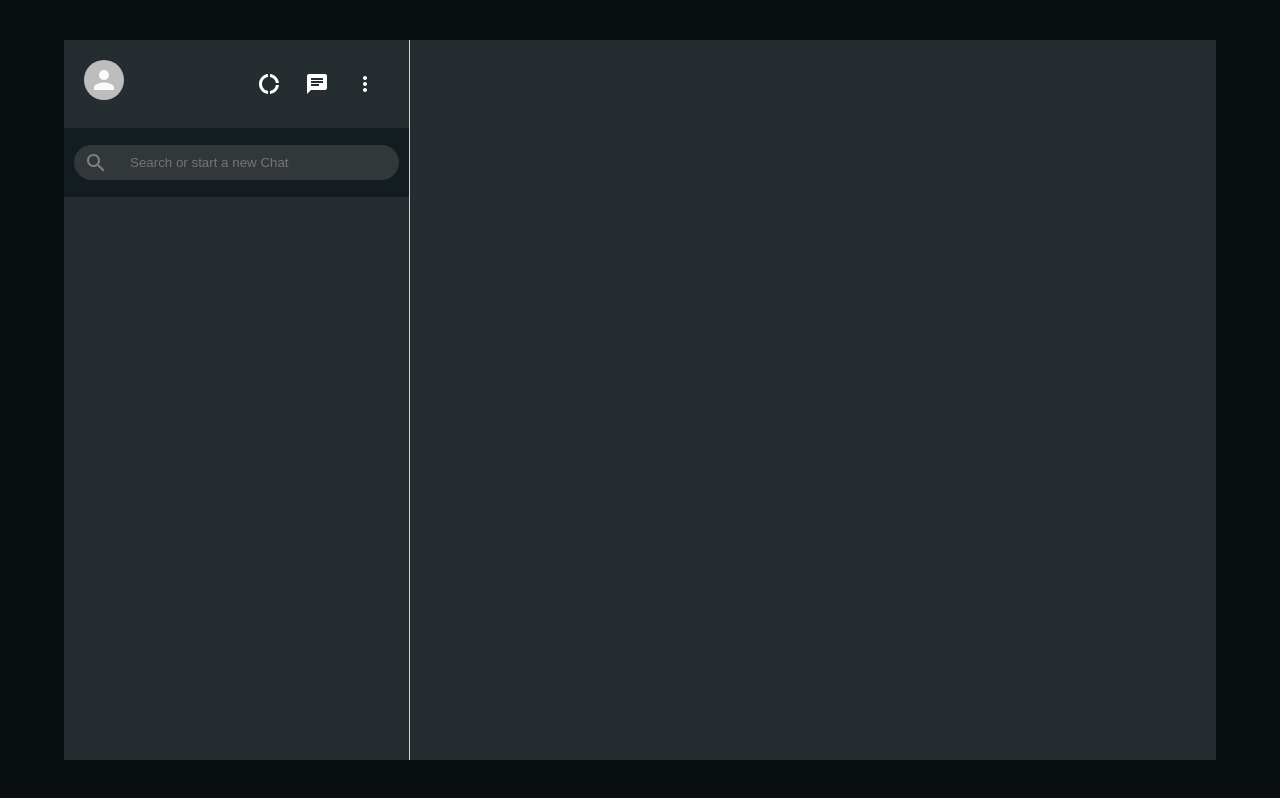
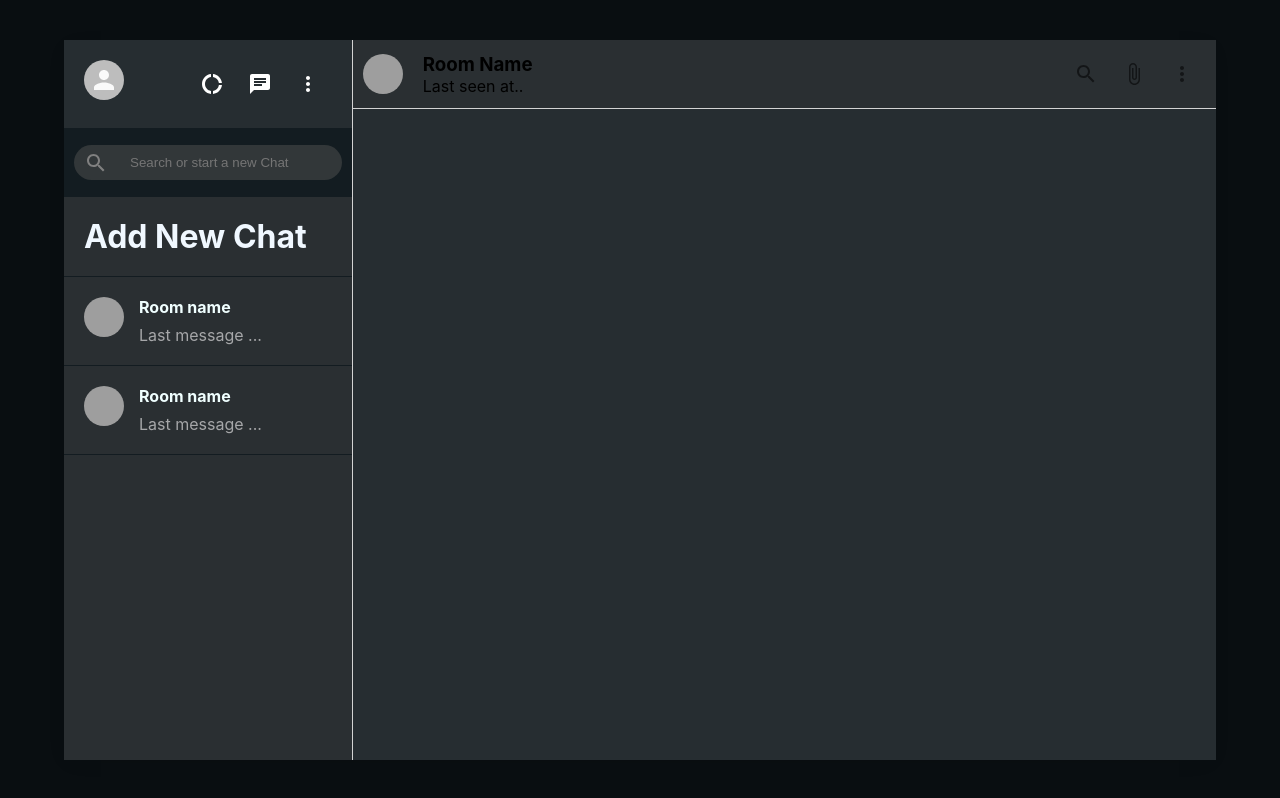
Before and after one commit to kshitij-18/ChatAPP, a React (Create React App) app: page / in a window 1280 px wide. Built offline with nearby package versions, Linux system fonts and the light colour scheme; grey boxes are pictures that could not be loaded.

Commit message:
Completed frontend for sidebar

```diff
--- a/src/App.js
+++ b/src/App.js
@@ -2,6 +2,7 @@ import React from 'react';
 
 import './App.css';
 import Sidebar from './Sidebar';
+import Chat from './Chat'
 
 function App() {
   return (
@@ -11,6 +12,7 @@ function App() {
         {/* Sidebar */}
         <Sidebar></Sidebar>
         {/* Chatbox */}
+        <Chat />
       </div>
     </div>
   );
--- /dev/null
+++ b/src/Chat.css
@@ -0,0 +1,16 @@
+.chat{
+    flex: 0.75;
+
+}
+.chat__header{
+    display: flex;
+    justify-content: space-around;
+    background-color: #2A2F32;
+    padding: 10px;
+    align-items: center;
+    border-bottom: 1px solid lightgray;
+}
+.chat__headerinfo{
+    flex: 1;
+    padding-left: 20px;
+}
--- /dev/null
+++ b/src/Chat.js
@@ -0,0 +1,50 @@
+import React, { useState, useEffect } from 'react'
+import './Chat.css'
+import { Avatar, IconButton } from '@material-ui/core'
+import { SearchOutlined, AttachFile, MoreVert } from '@material-ui/icons'
+function Chat() {
+
+    const [seed, setSeed] = useState('123')
+
+    useEffect(() => {
+        // gets and sets a random value for the seed whcih fetches new pic as we visit new api endpoint everytime.
+        setSeed(Math.floor(Math.random() * 5000))
+    }, [])
+
+    return (
+        <div className='chat'>
+            {/* header of the chatbox containing title images etc. */}
+            <div className='chat__header'>
+                <Avatar src={`https://avatars.dicebear.com/api/human/${seed}.svg`}></Avatar>
+                <div className='chat__headerinfo'>
+                    <h3>Room Name</h3>
+                    <p>Last seen at..</p>
+                </div>
+
+                <div className='chat__headerRight'>
+                    <IconButton>
+                        <SearchOutlined />
+                    </IconButton>
+                    <IconButton>
+                        <AttachFile />
+                    </IconButton>
+                    <IconButton>
+                        <MoreVert />
+                    </IconButton>
+                </div>
+            </div>
+
+            {/* Body of the chatbox where the messages are seen */}
+            <div className='chat__body'>
+
+            </div>
+
+            {/* input field of the chatbox */}
+            <div className='chat__footer'>
+
+            </div>
+        </div>
+    )
+}
+
+export default Chat
--- /dev/null
+++ b/src/SideBarChat.css
@@ -0,0 +1,25 @@
+.sidebarChat{
+    display: flex;
+    padding: 20px;
+    cursor: pointer;
+    border-bottom: 1px solid #131C21;
+}
+
+.sidebarChat:hover{
+    background-color: #2D3134;
+}
+
+.sidebarChat > h1{
+    color: aliceblue;
+}
+.sidebarChat__chatinfo{
+    margin-left: 15px;
+}
+.sidebarChat__chatinfo > h2{
+    color: azure;
+    font-size: 16px;
+    margin-bottom: 8px;
+}
+.sidebarChat__chatinfo > p{
+    color: #A6A7A9;
+}
--- a/src/SideBarChat.js
+++ b/src/SideBarChat.js
@@ -1,11 +1,36 @@
-import React from 'react'
+import React, { useEffect, useState } from 'react'
+import './SideBarChat.css'
+import { Avatar } from '@material-ui/core'
+function SideBarChat({ newChat }) {
 
-function SideBarChat() {
-    return (
-        <div>
 
+    const [seed, setSeed] = useState('123')
+
+    useEffect(() => {
+        // gets and sets a random value for the seed whcih fetches new pic as we visit new api endpoint everytime.
+        setSeed(Math.floor(Math.random() * 5000))
+    }, [])
+
+    const createChat = () => {
+        const roomName = prompt('Please enter name for chat')
+        if (roomName) {
+            // do something from the backend here.
+        }
+    };
+
+    return !newChat ? (
+        <div className='sidebarChat'>
+            <Avatar src={`https://avatars.dicebear.com/api/human/${seed}.svg`}></Avatar>
+            <div className='sidebarChat__chatinfo'>
+                <h2>Room name</h2>
+                <p>Last message ...</p>
+            </div>
         </div>
-    )
+    ) : (
+            <div onClick={createChat} className='sidebarChat'>
+                <h1>Add New Chat</h1>
+            </div>
+        )
 }
 
 export default SideBarChat
--- a/src/Sidebar.css
+++ b/src/Sidebar.css
@@ -1,5 +1,5 @@
 .sidebar{
-    flex: 0.3;
+    flex: 0.25;
     display: flex;
     flex-direction: column;
     border-right: 1px solid lightgray;
@@ -50,3 +50,9 @@
     color: gray;
     padding: 10px;
 }
+
+.sidebar__chats{
+    background-color: #2A2F32;
+    flex: 1;
+
+}
--- a/src/Sidebar.js
+++ b/src/Sidebar.js
@@ -37,6 +37,8 @@ function Sidebar() {
             </div>
 
             <div className='sidebar__chats'>
+                <SideBarChat newChat></SideBarChat>
+                <SideBarChat />
                 <SideBarChat />
             </div>
         </div>
```
